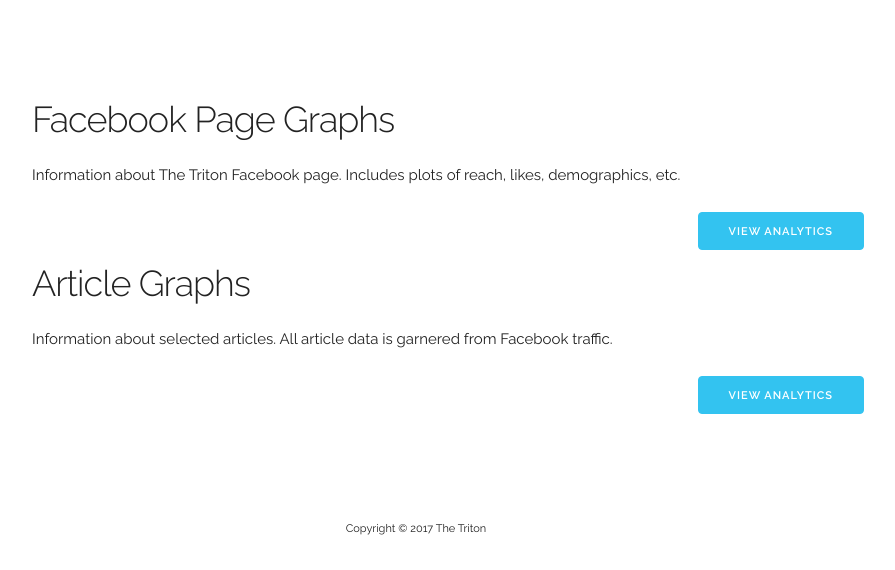
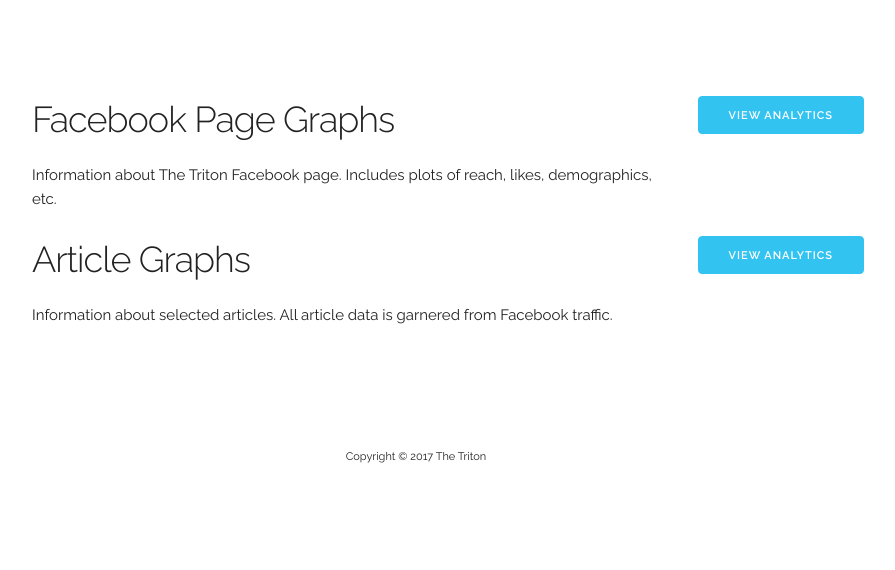
Before and after one commit to TritonNews/tritonanalytics, a Flask app: page /graphs/ in a window 1280 px wide. Shown: the part 248-818 px from the top of the page, without its empty margins (224-1119 px from the left). After the commit the page ends 711 px from the top, so only its background shows below. Run offline with Flask 2, Linux system fonts and the light colour scheme; parts of the project's set-up code (start-up, migrations or seed data) failed here and were passed over.

Commit message:
Don't use separate rows

```diff
--- a/tritonanalytics/templates/graphs.html
+++ b/tritonanalytics/templates/graphs.html
@@ -30,24 +30,20 @@
     <div class="section graphs">
       <div class="container">
         <div class="row">
-          <div class="twelve columns">
+          <div class="ten columns">
             <h3>Facebook Page Graphs</h3>
             <p>Information about The Triton Facebook page. Includes plots of reach, likes, demographics, etc.</p>
           </div>
-        </div>
-        <div class="row">
-          <div class="offset-by-ten two columns">
+          <div class="two columns">
             <a class="button button-primary" href="/graphs/page/current">View Analytics</a>
           </div>
         </div>
         <div class="row">
-          <div class="twelve columns">
+          <div class="ten columns">
             <h3>Article Graphs</h3>
             <p>Information about selected articles. All article data is garnered from Facebook traffic.</p>
           </div>
-        </div>
-        <div class="row">
-          <div class="offset-by-ten two columns">
+          <div class="two columns">
             <a class="button button-primary" href="/graphs/posts/current">View Analytics</a>
           </div>
         </div>
```
